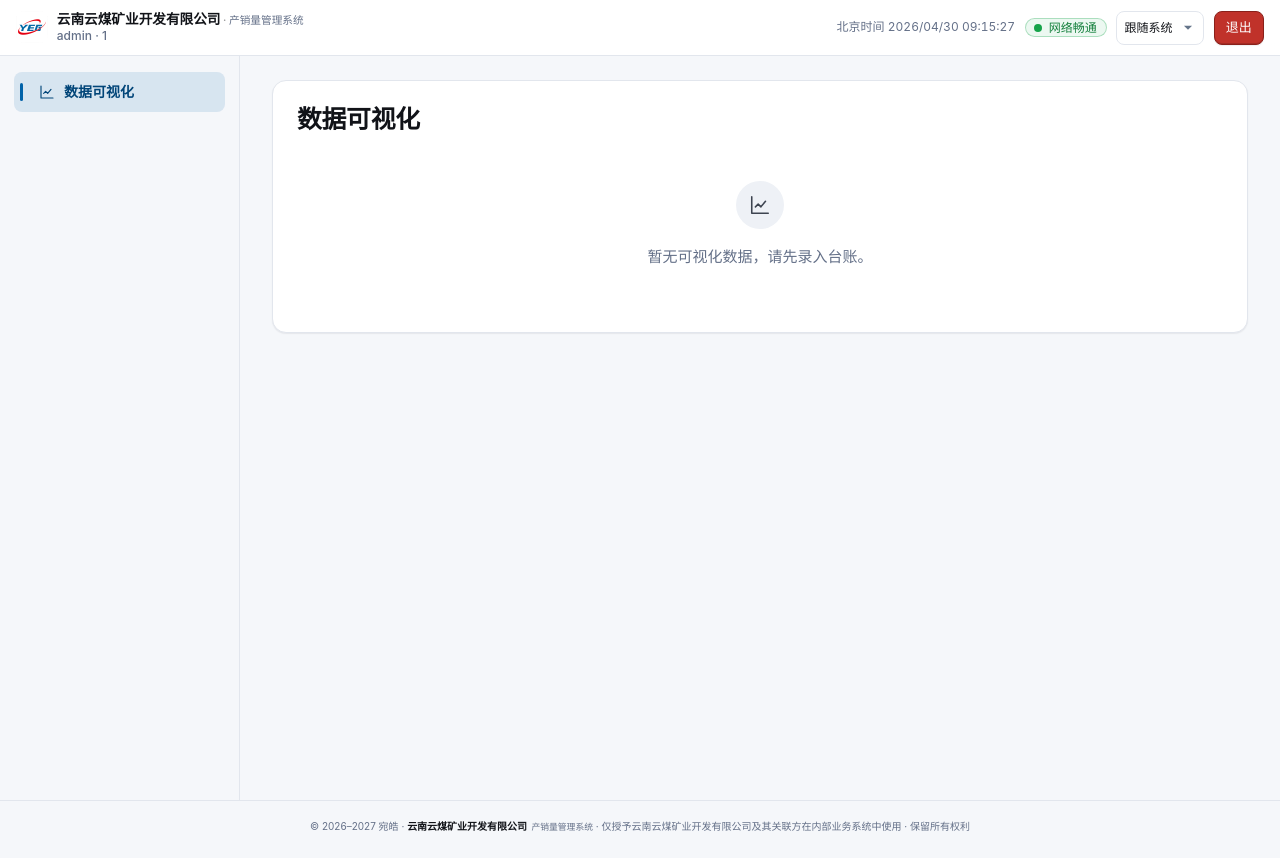
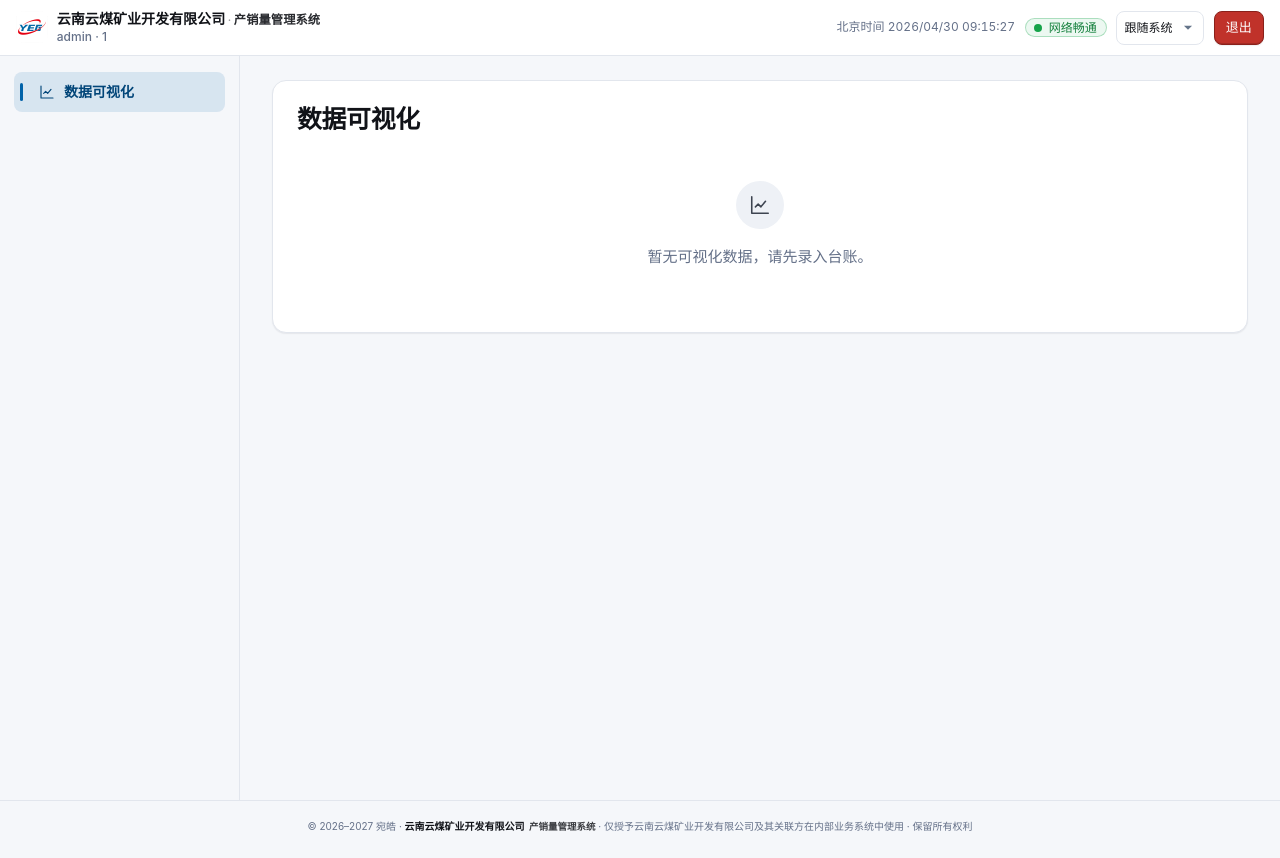
Before and after one commit to mvpwanhao/ymkymanager, a FastAPI app: page / in a window 1280 px wide. Run offline with FastAPI, Linux system fonts and the light colour scheme; the visitor is signed in with stand-in values (Sample User, id 1).

Commit message:
style(ui): make system name in brand lockup more legible
Made-with: Cursor

```diff
--- a/static/app.css
+++ b/static/app.css
@@ -226,8 +226,10 @@ img, svg { display: inline-block; vertical-align: middle; }
   color: var(--c-text);
 }
 .brand-lockup .brand-system {
-  font-weight: 500;
-  color: var(--c-muted);
+  font-weight: 600;
+  color: var(--c-text);
+  opacity: 0.88;
+  letter-spacing: 0.01em;
 }
 .brand-lockup .brand-sep {
   font-weight: 500;
@@ -241,13 +243,14 @@ img, svg { display: inline-block; vertical-align: middle; }
   max-width: min(58vw, 22rem);
 }
 .brand-lockup--topbar .brand-company {
-  font-size: 1.05em;
+  font-size: 1.08em;
 }
 .brand-lockup--topbar .brand-system {
-  font-size: 0.82em;
+  font-size: 0.94em;
+  opacity: 0.9;
 }
 .brand-lockup--topbar .brand-sep {
-  font-size: 0.85em;
+  font-size: 0.88em;
 }
 
 /* 登录 / 选择页：居中、层次更明显 */
@@ -257,11 +260,12 @@ img, svg { display: inline-block; vertical-align: middle; }
   margin-bottom: 0.35rem;
 }
 .brand-lockup--hero .brand-company {
-  font-size: 1.12rem;
+  font-size: 1.18rem;
   letter-spacing: 0.02em;
 }
 .brand-lockup--hero .brand-system {
-  font-size: 0.9rem;
+  font-size: 1.05rem;
+  opacity: 0.9;
 }
 .brand-lockup--hero .brand-sep {
   font-size: 0.95em;
@@ -307,8 +311,8 @@ img, svg { display: inline-block; vertical-align: middle; }
     max-width: none;
     font-size: var(--tx-12);
   }
-  .brand-lockup--topbar .brand-company { font-size: 1.08em; }
-  .brand-lockup--topbar .brand-system { font-size: 0.8em; }
+  .brand-lockup--topbar .brand-company { font-size: 1.1em; }
+  .brand-lockup--topbar .brand-system { font-size: 0.92em; }
   .topbar-logout {
     min-height: 32px;
     padding: 0.2rem 0.5rem;
@@ -1192,9 +1196,10 @@ select#themeSelect::-ms-expand { display: none; }
   color: var(--c-text);
 }
 .app-footer .footer-brand-sub {
-  font-weight: 500;
-  font-size: 0.88em;
-  color: var(--c-muted);
+  font-weight: 600;
+  font-size: 0.95em;
+  color: var(--c-text);
+  opacity: 0.82;
   margin-left: 0.2em;
 }
 
```
